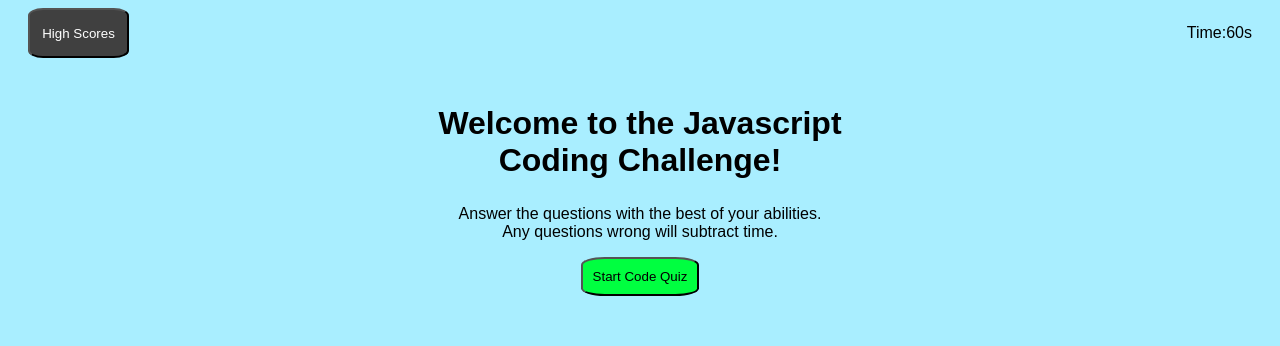
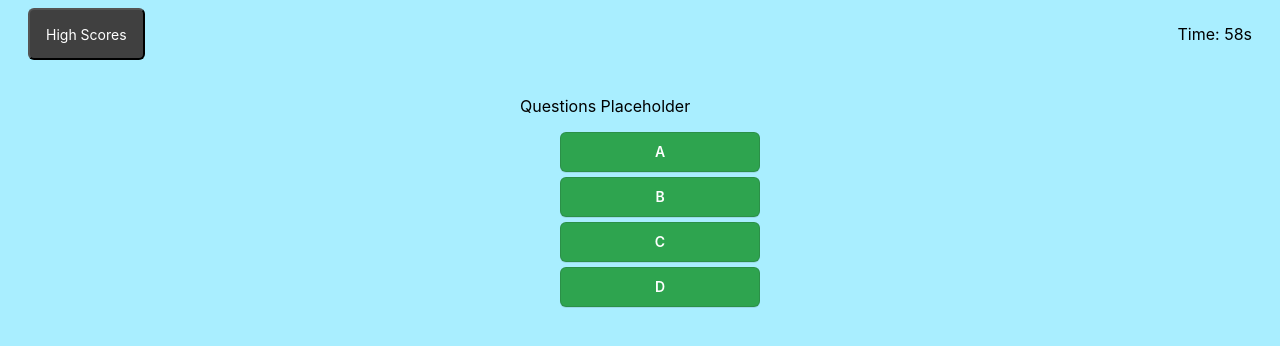
Before and after one commit to nathan26036/code-quiz, a plain HTML site: page index.html in a window 1280 px wide. Both pictures are taken after a click on the button "Start Code Quiz". Drawn offline with Linux system fonts and the light colour scheme.

Commit message:
Added each of the sections and hid them and added java that makes the start quiz button start the timer and hide the starting section and unhide the quiz section

```diff
--- a/assets/script.js
+++ b/assets/script.js
@@ -0,0 +1,80 @@
+var startEl = document.querySelector("#start");
+var startBtn = document.querySelector("#startBtn");
+
+var timeEl = document.querySelector("#time");
+var secondsLeft = 60;
+var questionCount = 0;
+var questionsEl = document.querySelector("#quiz");
+var questionEl = document.querySelector("#question")
+var resultEl = document.querySelector("#result")
+var scoreList = [];
+var scoreEl = document.querySelector("#score")
+
+// single answer buttons
+var ans1Btn = document.querySelector("#a");
+var ans2Btn = document.querySelector("#b");
+var ans3Btn = document.querySelector("#c");
+var ans4Btn = document.querySelector("#d");
+
+// buttons in the high score area
+var backBtn = document.querySelector("#backbtn");
+var clearBtn = document.querySelector("#clearscores");
+
+var finalEl = document.querySelector("#final");
+
+var questions = [
+   {
+        question: "WHo is fnaf",
+        answers: ["A. fred", "B. fox", "C. cat", "D. gold buni"],
+        correctAnswers: "3",
+   },
+    {
+        question: "",
+        answers: [],
+        correctAnswers: "",
+   },
+    {
+        question: "",
+        answers: [],
+        correctAnswers: "",
+   },
+    {
+        question: "",
+        answers: [],
+        correctAnswers: "",
+   },
+    {
+        question: "",
+        answers: [],
+        correctAnswers: "",
+   }
+];
+
+function setTime() {
+    var timerInterval = setInterval(function () {
+        secondsLeft--;
+        timeEl.textContent = "Time: " + secondsLeft + "s";
+
+        if (secondsLeft === 0 || questionCount === questions.length) {
+            clearInterval(timerInterval);
+            questionsEl.style.display = "none";
+            finalEl.style.display = "block";
+            scoreEl.textContent = secondsLeft;
+        }
+    }, 1000);
+}
+
+function startQuiz() {
+    startEl.style.display = "none";
+    questionsEl.style.display = "block";
+    questionCount = 0;
+
+    setTime();
+
+};
+
+function setQuestion() {
+
+}
+
+startBtn.addEventListener("click", startQuiz);
--- a/assets/style.css
+++ b/assets/style.css
@@ -1,32 +1,80 @@
 * {
-    font-family: Arial, Helvetica, sans-serif;
+    font-family: -apple-system,system-ui,"Segoe UI",Helvetica,Arial,sans-serif,"Apple Color Emoji","Segoe UI Emoji";
     background-color: rgb(169, 238, 255);
 }
+
 header {
     display: flex;
     justify-content: space-between;
     padding: 20px;
     padding-top: 0px;
 }
-#hs-button{
+
+#hsBtn{
     color: white;
     background-color: rgb(64, 64, 64);
-    padding: 1%;
-    border-radius: 15%;
+    font-size: 14px;
+    padding: 6px 16px;
+    border-radius: 6px;
 }
+#hsBtn:hover {
+    background-color: rgb(54, 54, 54);
+  }
+
 main {
     display: flex;
     align-items: center;
     justify-content: center;
 }
+
 h1{
     font-size: 200%;
 }
+
 #start {
     text-align: center;
+    display: block;
 }
-#start-button {
-    background-color: rgb(0, 255, 64);
-    padding: 10px;
-    border-radius: 20%;
+
+#startBtn {
+      background-color: #2ea44f;
+      border: 1px solid rgba(27, 31, 35, .15);
+      border-radius: 6px;
+      box-shadow: rgba(27, 31, 35, .1) 0 1px 0;
+      color: #fff;
+      font-size: 14px;
+      font-weight: 600;
+      line-height: 20px;
+      padding: 6px 16px;
 }
+
+#startBtn:hover {
+  background-color: #2c974b;
+}
+
+#highScore,
+#quiz,
+#final {
+    display: none;
+}
+
+#noDots{
+    list-style-type: none;
+}
+
+.ansBtn {
+    height: 40px;
+    width: 200px;
+    background-color: #2ea44f;
+    border: 1px solid rgba(27, 31, 35, .15);
+    border-radius: 6px;
+    box-shadow: rgba(27, 31, 35, .1) 0 1px 0;
+    color: #fff;
+    font-size: 14px;
+    font-weight: 600;
+    line-height: 20px;
+    margin-bottom: 5px ;
+}
+.ansBtn:hover {
+    background-color: #2c974b;
+  }
--- a/index.html
+++ b/index.html
@@ -8,20 +8,49 @@
   </head>
 
   <body>
+    <!-- Timer and High Score button section -->
     <header>
-      <button id="hs-button">High Scores</button>
-      <p>Time:60s</p>
+      <button id="hsBtn">High Scores</button>
+      <p id="time">Time:60s</p>
     </header>
+
     <main>
+      <!-- Starting section -->
         <section id="start">
             <h1>Welcome to the Javascript<br> Coding Challenge!</h1>
-
             <p>Answer the questions with the best of your abilities. <br>Any questions wrong will subtract time.</p>
-            <button id="start-button">Start Code Quiz</button>
+            <button id="startBtn">Start Code Quiz</button>
         </section>
 
-        <section>
+        <!-- Question section -->
+        <section id = "quiz">
+          <p id="question">Questions Placeholder</p>
+            <ul id="noDots">
+              <li><button class="ansBtn" id="a">A</button></li>
+              <li><button class="ansBtn" id="b">B</button></li>
+              <li><button class="ansBtn" id="c">C</button></li>
+              <li><button class="ansBtn" id="d">D</button></li>
+            </ul>
+          <div id="result"></div>
+        </section>
 
+        <!-- Final Score section -->
+        <section id="final">
+          <h2>All done!</h2>
+          <p>Your final score is: <span id="score">0</span></p>
+          <p>Enter initials: <span><input placeholder="initials" id="initials" /></span>
+              <button id="submit-score">Submit</button>
+          </p>
+        </section>
+
+        <!-- High Score section -->
+        <section id="highScore">
+          <h2>High Scores</h2>
+          <ol id="score-list">
+              <!-- <li></li> -->
+          </ol>
+          <button id="backbtn">Go back</button>
+          <button id="clearscores">Clear scores</button>
         </section>
 
 
```
